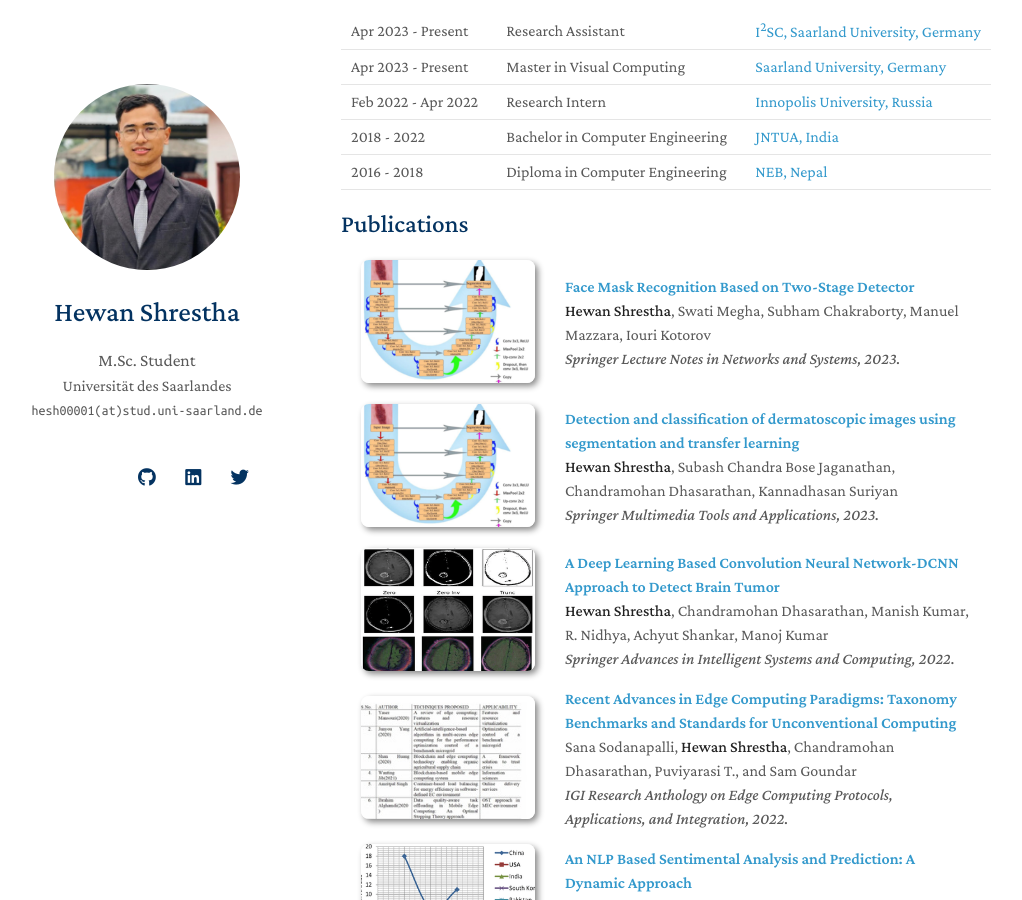
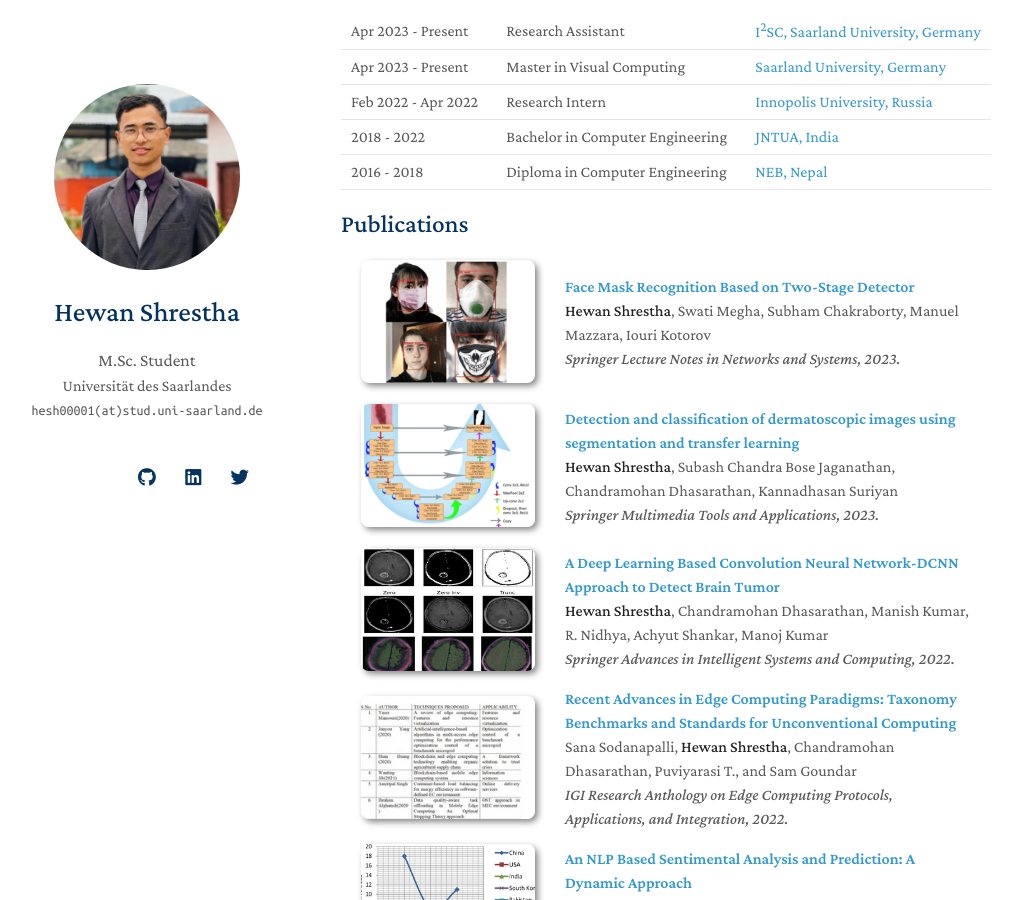
Before and after one commit to hewanshrestha/hewanshrestha.github.io, a Jekyll site: the page built from index.md, in a window 1280 px wide and 900 px high, scrolled down 788 px. Shown: the whole window, without its empty margins (129-1151 px from the left). Built offline with Jekyll 4.4.1, drawn with Linux system fonts in a browser that asks for light colours; nearby versions of some CDN libraries; a style sheet for code colours, icons or effects is not loaded.

Commit message:
Update publications.md

```diff
--- a/_includes/publications.md
+++ b/_includes/publications.md
@@ -7,7 +7,7 @@
 <div class="pub-row">
 
   <div class="col-sm-3 abbr" style="position: relative;padding-right: 15px;padding-left: 15px;">
-    <img src="assets/img/mtap.png" class="teaser img-fluid z-depth-1">
+    <img src="assets/img/lnns.png" class="teaser img-fluid z-depth-1">
   </div>
 
   <div class="col-sm-9" style="position: relative;padding-right: 15px;padding-left: 20px;">
```
